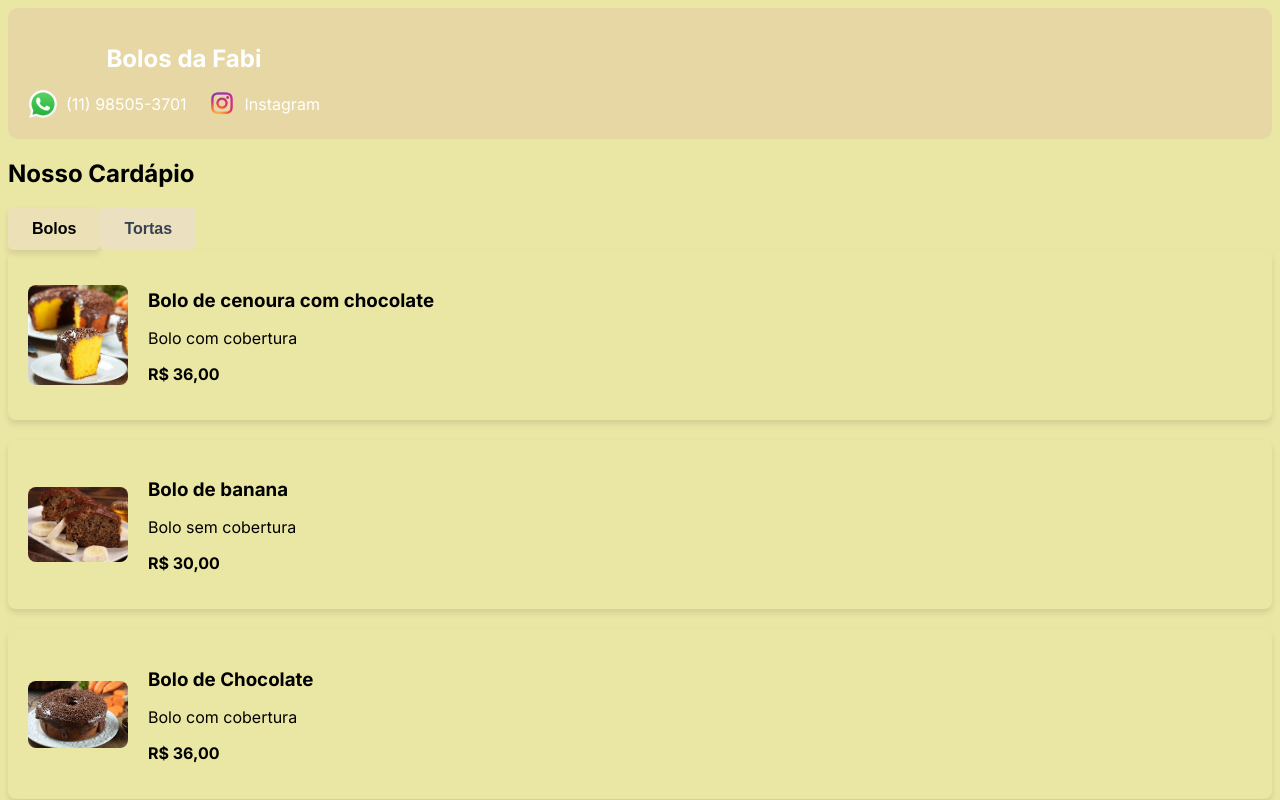
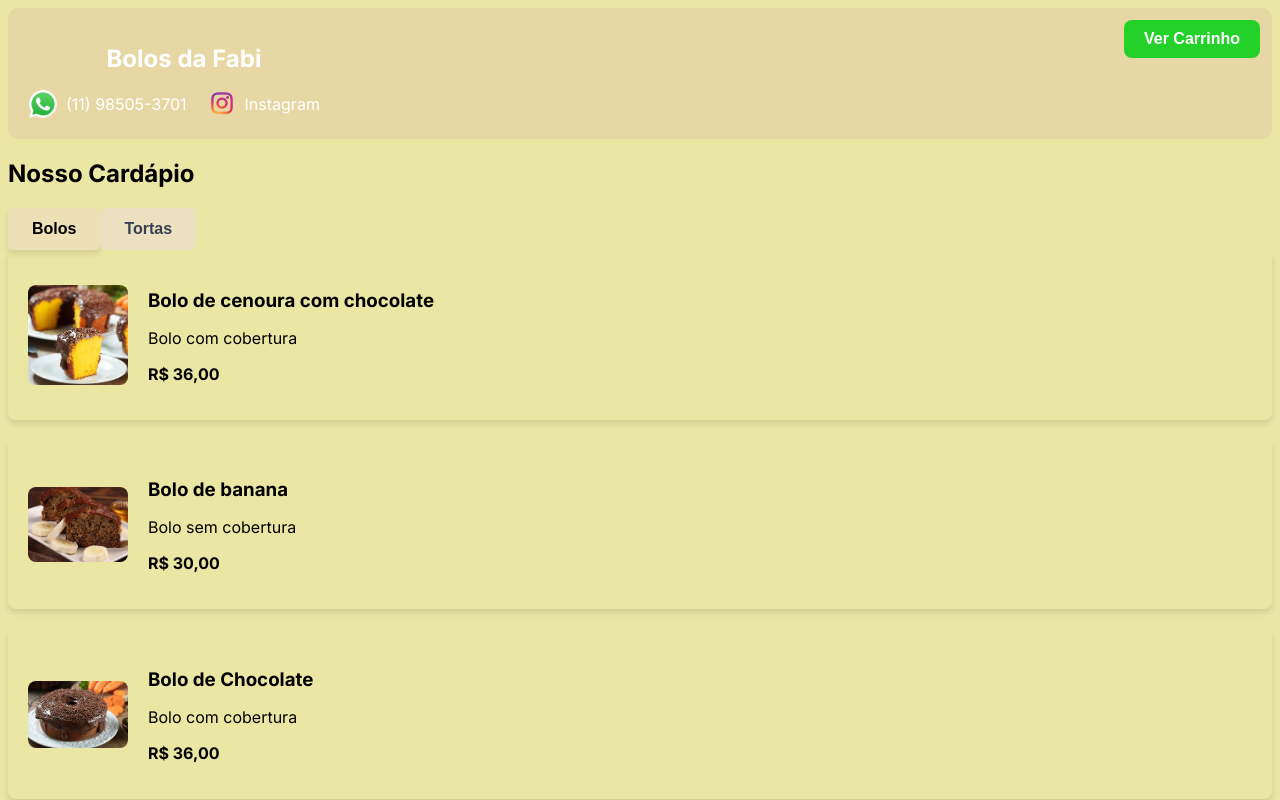
Before and after one commit to MiguelMouraa/CardapioReact, a Next.js app: page / in a window 1280 px wide. Shown: the top 800 px of the page. Built offline with nearby package versions, Linux system fonts and the light colour scheme.

Commit message:
Alteração no carrinho

```diff
--- a/src/app/globals.css
+++ b/src/app/globals.css
@@ -212,7 +212,7 @@ button:hover {
   background-color: #eae6a4;
   border-radius: 8px;
   padding: 20px;
-  max-width: 400px;
+  max-width: 300px;
   width: 90%;
   box-shadow: 0px 4px 12px rgba(0, 0, 0, 0.2); /* Sombra para destaque */
   border: 2px solid #eae6a4; /* Contorno leve */
@@ -395,16 +395,27 @@ button:hover {
   font-size: 16px;
 }
 
+/* Estilo para o botão "Ver Carrinho" */
 .view-cart-button {
-  background-color: #56df5a;
-  color: #eae6a4;
-  padding: 10px 20px;
-  border: none;
-  cursor: pointer;
-  border-radius: 5px;
-  font-size: 16px;
+  position: fixed;
+  top: 20px; /* Distância do topo da tela */
+  right: 20px; /* Distância da lateral direita */
+  background-color: #24d129; /* Cor do fundo */
+  color: white; /* Cor do texto */
+  padding: 10px 20px; /* Espaçamento interno */
+  font-size: 16px; /* Tamanho da fonte */
+  font-weight: bold; /* Peso da fonte */
+  border: none; /* Remove a borda */
+  border-radius: 8px; /* Bordas arredondadas */
+  cursor: pointer; /* Cursor de pointer ao passar o mouse */
+  z-index: 1000; /* Garante que o botão fique sobre outros elementos */
+  transition: background-color 0.3s ease; /* Transição suave para a cor */
+}
 
+.view-cart-button:hover {
+  background-color: #5a52e0; /* Cor de fundo quando passar o mouse */
 }
+
 
 .cart-item p {
   font-size: 16px;
```
